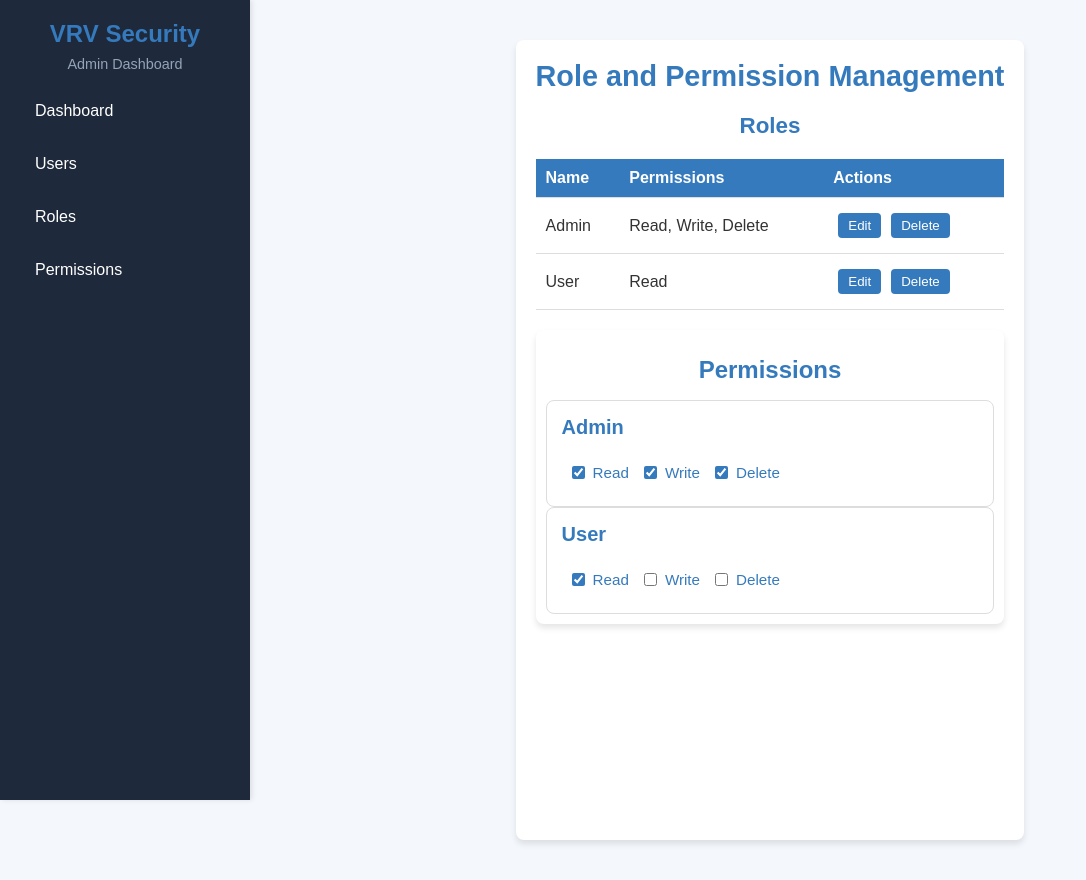
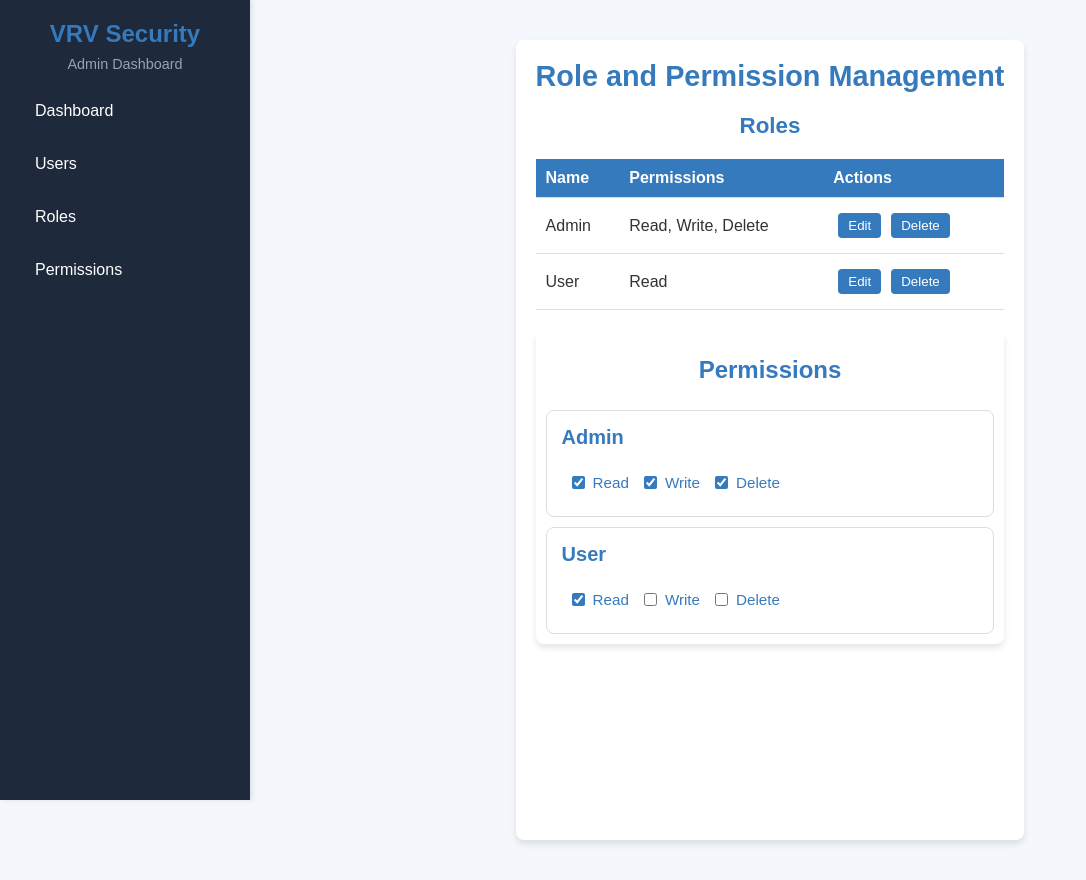
Before and after one commit to tropnicates/rbac_app, a React (Create React App) app: page /permissions in a window 1280 px wide. Shown: the whole page, without its empty margins (0-1086 px from the left). Built offline with nearby package versions, Linux system fonts and the light colour scheme.

Commit message:
css modified

```diff
--- a/src/assets/styles/permissionList.css
+++ b/src/assets/styles/permissionList.css
@@ -1,12 +1,12 @@
 .permissions-list {
   width: 100%;
-  /* max-width: 900px; */
   padding: 10px;
   background-color: #fff;
   border-radius: 8px;
   box-shadow: 0 4px 6px rgba(0, 0, 0, 0.1);
   display: flex;
   flex-direction: column;
+  gap: 10px;
 }
 
 .title{
```
